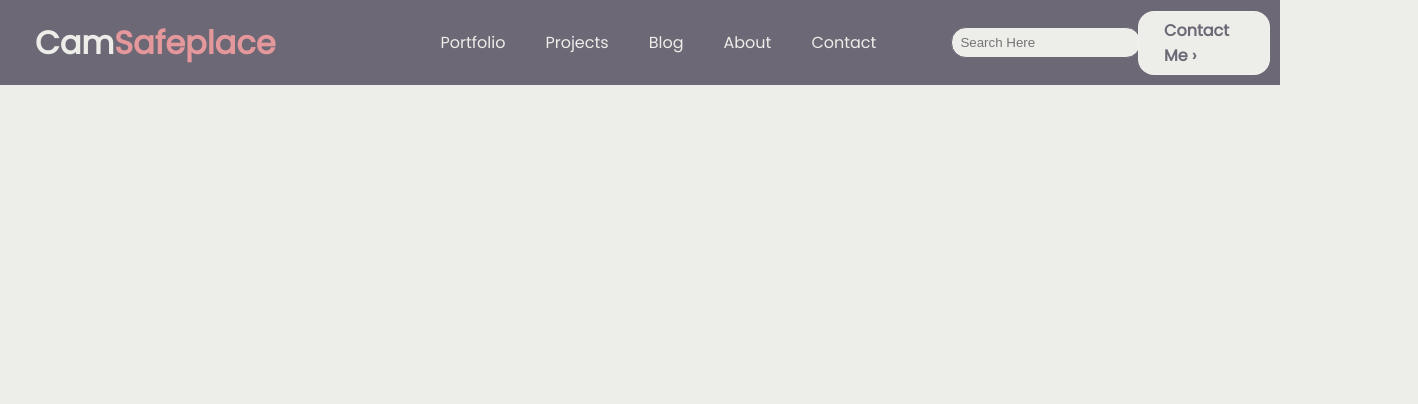
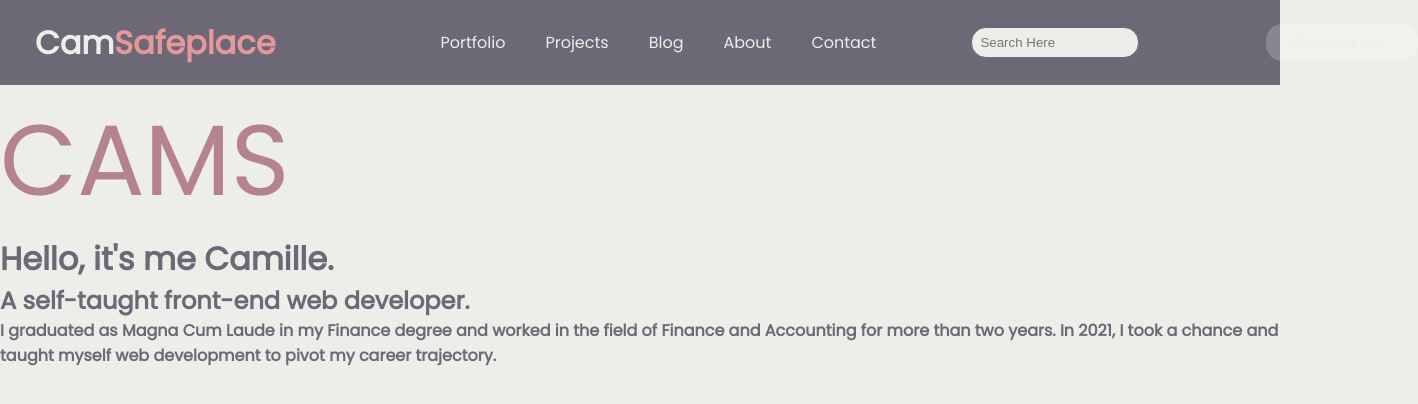
Before and after one commit to csbuan/personal-website, a plain HTML site: page index.html in a window 1280 px wide. Shown: the whole page, 1418 px wide, since content can reach past the window. Drawn offline with Linux system fonts and the light colour scheme.

Commit message:
Started doing the landing page

```diff
--- a/assets/css/style.css
+++ b/assets/css/style.css
@@ -16,7 +16,7 @@ header {
     background-color: #6d6875;
 }
 
-/* Navigation Bar */
+/* ========== NAVIGATION BAR ========== */
 /* Logo and Nav Items */
 div.container {
     display: flex;
@@ -85,26 +85,29 @@ div.container {
 .contact {
     margin: 10px;
 }
+
 span.contactMe {
     display: flex;
     align-items: center;
     height: 100%;
-    color: #6d6875;
-    font-weight: 600;
-    border: 1px solid hsla(0,0%,100%,0.2);
+    font-weight: 400;
+    color: #edede9;
+    background-color: hsla(0,0%,100%,0.2);
     padding: 6px 25px 6px 25px;
     border-radius: 16px;
-    background-color: #edede9;
+    position: relative;
+    left: 150px;
 }
 
 span.contactMe:hover {
     cursor: pointer;
-    color: #edede9;
-    background-color: hsla(0,0%,100%,0.2);
-    font-weight: 400;
+    color: #6d6875;
+    border: 1px solid hsla(0,0%,100%,0.2);
+    background-color: #edede9;
+    font-weight: 600;
     transition: color 0.5s ease-in;
     transition: background-color 0.5s ease-in 0.5s;
-    transition: font-weight 0.5s ease-out;
+    transition: font-weight 0.1s ease-out;
     transform: translateY(-1.5px);
 }
 
@@ -113,10 +116,12 @@ span.contactMe:hover {
     display: flex;
     justify-content: center;
     align-items: center;
-    width: 200px;
+    width: 150px;
     outline: none;
     /* margin: 10px 10px 10px 50px; */
     padding: 5px;
+    position: relative;
+    left: 20px;
 }
 
 input {
@@ -132,6 +137,16 @@ input {
     color: #6d6875;
     font-weight: 400;
     width: 100%;
+}
+
+/* ========== Landing Page ========== */
+.landingPage {
+    color: #6d6875;
+}
+
+.shadowName {
+    color: #b5838d;
+    font-size: 100px;
 }
 
 
--- a/index.html
+++ b/index.html
@@ -51,7 +51,13 @@
     </header>
 
     <main class="main">
-
+        <!-- Landing Page -->
+        <div class="landingPage">
+            <span class="shadowName">CAMS</span>
+            <h1>Hello, it's me <span>Camille</span><span>.</span></h1>
+            <h2>A self-taught front-end web developer.</h2>
+            <h4>I graduated as Magna Cum Laude in my Finance degree and worked in the field of Finance and Accounting for more than two years. In 2021, I took a chance and taught myself web development to pivot my career trajectory. </h4>
+        </div>
     </main>
 
     <!-- ========================= FOOTER ========================= -->
```
